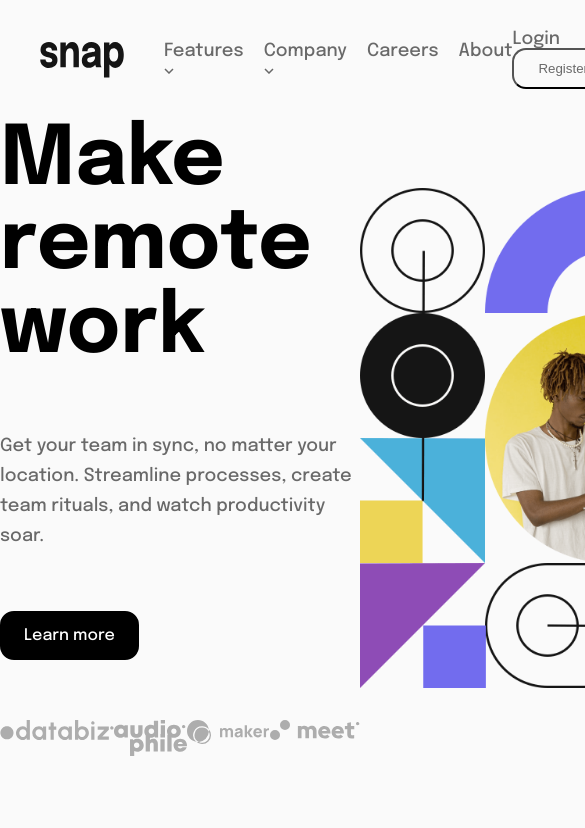
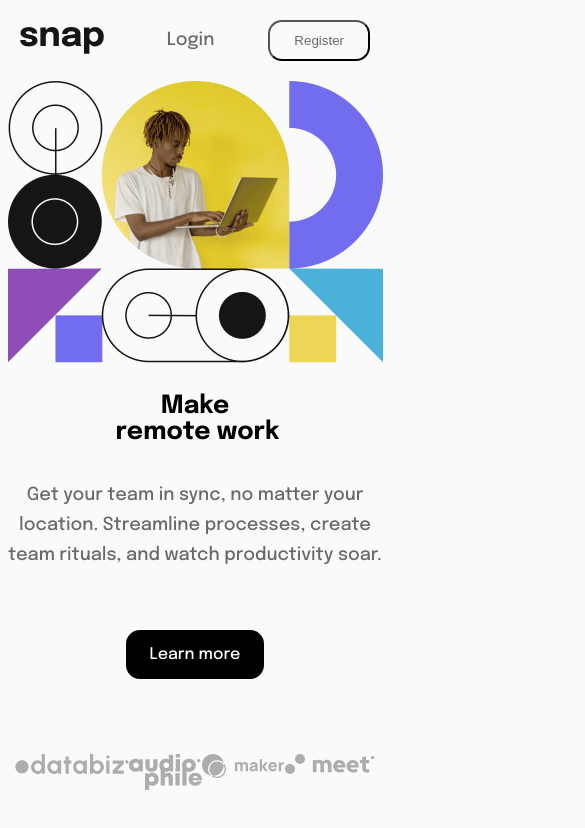
Before and after one commit to tuychiev11/test, a plain HTML site: page index.html in a window 390 px wide. Shown: the top 828 px of the page, 585 px wide, since content can reach past the window. Drawn offline with Linux system fonts and the light colour scheme.

Commit message:
Add files via upload

```diff
--- a/css/style.css
+++ b/css/style.css
@@ -83,7 +83,16 @@ button:hover {
 }
 
 .person-photo img {
-    height: 500px;
+    max-width: 375px;
+    max-height: 100%;
+}
+
+.person-photo .person-mobile {
+    display: none;
+}
+
+.person-photo {
+    order: 1;
 }
 
 .main-left-part h1 {
@@ -120,6 +129,7 @@ button:hover {
     background: inherit;
     color: black;
 }
+
 
 
 .sponsors {
@@ -169,3 +179,52 @@ button:hover {
 .show {
     display: block;
 }
+
+@media (max-width: 500px) {
+
+    .main-left-part {
+        text-align: center;
+        margin-top: 30px;
+    }
+
+    .main-left-part h1 {
+        margin-bottom: 35px;
+    }
+    .main-container {
+        flex-direction: column;
+    }
+
+    .contacts-list {
+        display: none;
+    }
+
+    header {
+        padding: 20px 20px;
+    }
+
+    .main-left-part span {
+        margin-left: 5px;
+    }
+
+    .main-left-part h1 {
+        font-size: 25px;
+    }
+
+    .person-photo img {
+        display: none;
+    }
+
+    .person-photo .person-mobile {
+        display: block;
+        margin: 0 auto;
+    }
+
+    .person-photo {
+        order: -1;
+    }
+
+    .sponsors {
+        padding: 15px;
+    }
+
+}
--- a/index.html
+++ b/index.html
@@ -75,6 +75,12 @@
   </header>
 
   <main class="main-container">
+
+    <div class="person-photo">
+      <img src="images/image-hero-desktop.png" alt="" >
+      <img src="images/image-hero-mobile.png" alt="" class="person-mobile">
+    </div>
+
     <div class="main-left-part">
       <h1>Make <span>remote work</span> </h1>
 
@@ -99,9 +105,7 @@
 
     </div>
 
-      <div class="person-photo">
-        <img src="images/image-hero-desktop.png" alt="" >
-      </div>
+
 
   </main>
 
```
